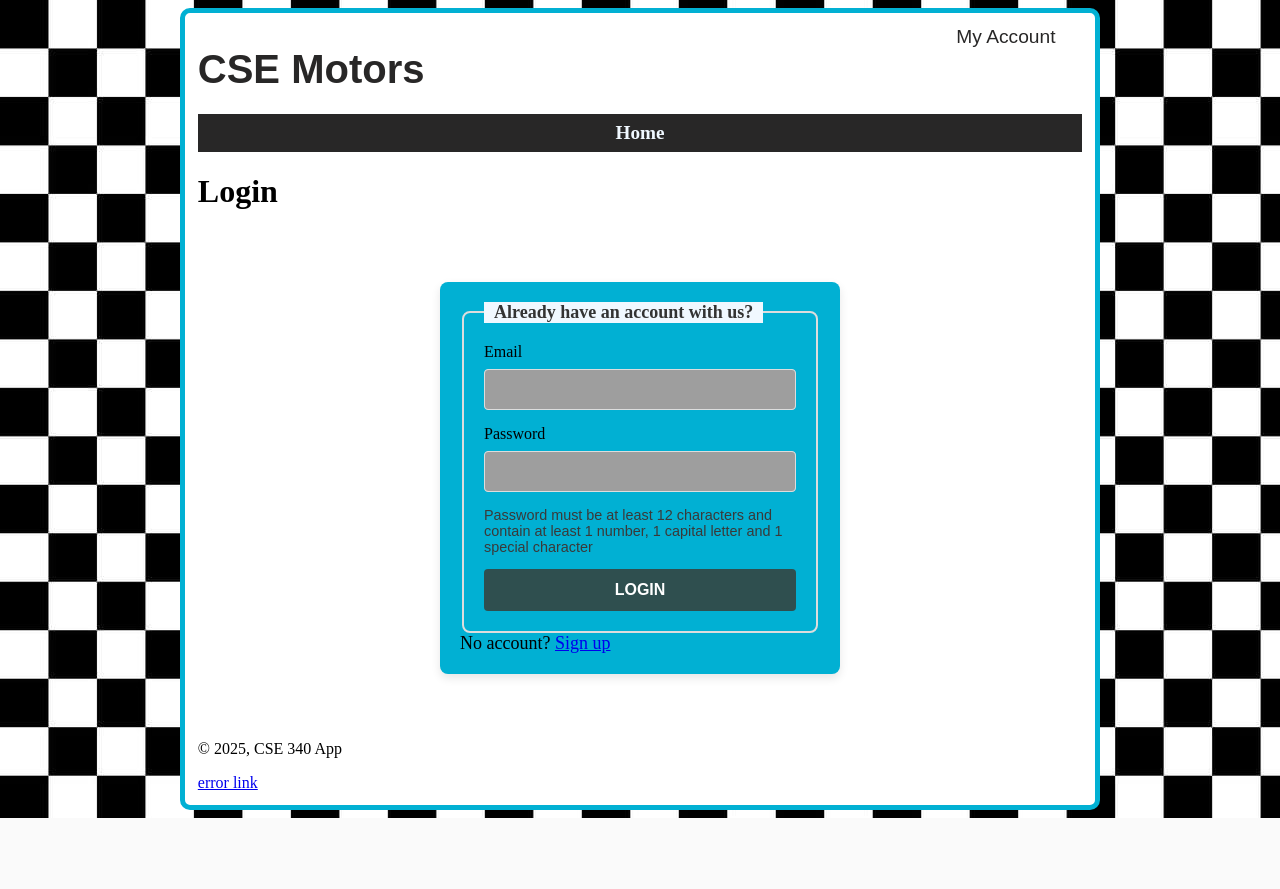
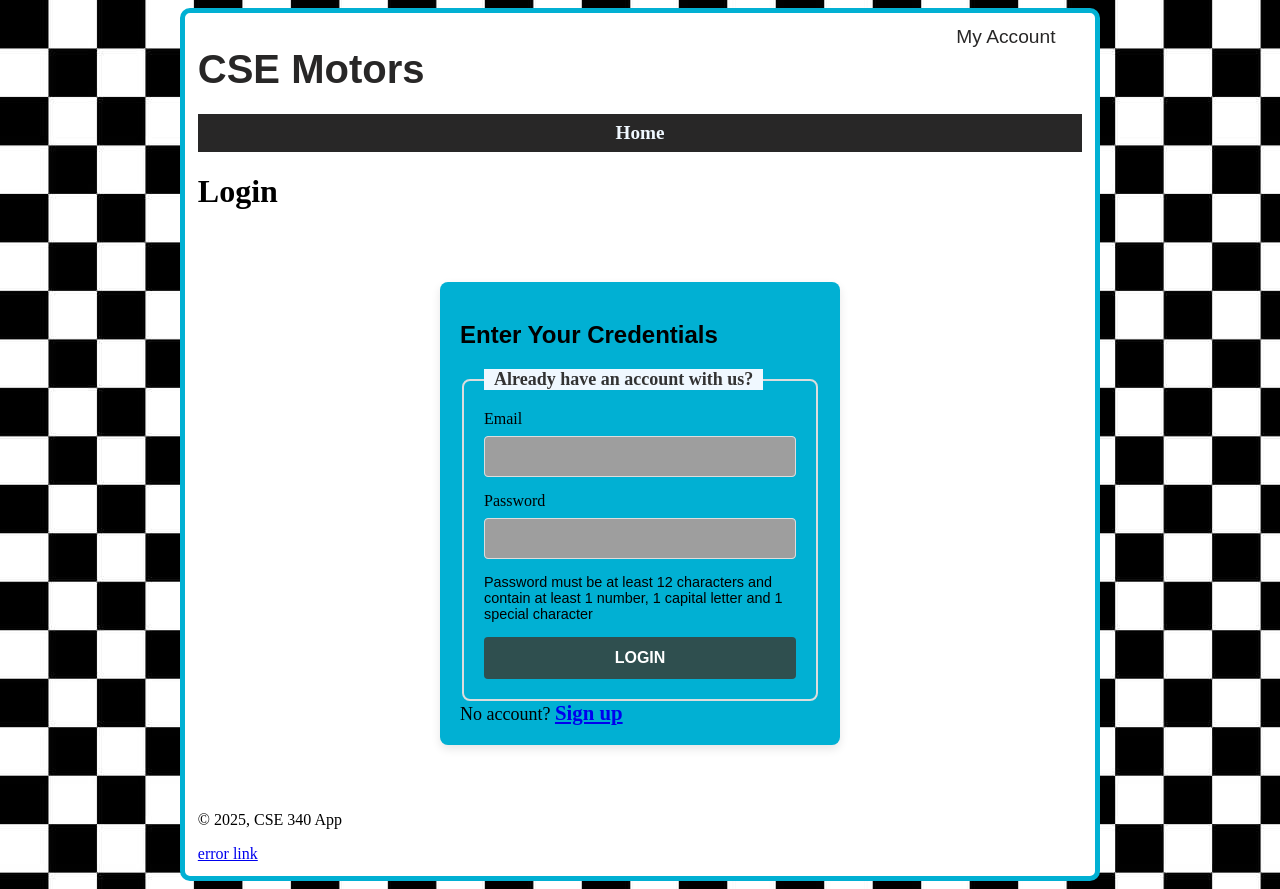
Before and after one commit to nhaingo/cse340project, a Node server app: page /account/login in a window 1280 px wide. Before the commit the page ends 818 px from the top, so only its background shows below. Run offline with Node 20, Linux system fonts and the light colour scheme; data that the repository does not hold is empty; some libraries are stand-ins or nearby versions; grey boxes are pictures that could not be loaded.

Commit message:
More change and commit for Frontend checklist

```diff
--- a/public/css/styles.css
+++ b/public/css/styles.css
@@ -601,7 +601,7 @@
 }
 /* Password notification*/
 .fineprint{
-  color:#3a3939;
+  color:black;
   margin-top: 0;
   font-size: 0.9rem;
   font-family: var(--body-font);
@@ -666,3 +666,9 @@
   font-family: var(--body-font);
   line-height: 1.8;
 }
+
+/*Sign up link*/
+#signup-link a{
+  font-size: 1.3rem;
+  font-weight: bold;
+}
--- a/views/account/login.ejs
+++ b/views/account/login.ejs
@@ -9,13 +9,14 @@
   <% } %>
 
 <section id="register-form">
+    <h2 style="font-size:1.5rem;font-weight:bold;">Enter Your Credentials</h2>
     <form id="loginForm" action="/account/login" method="post">
         <fieldset>
             <legend>Already have an account with us?</legend>
-            <label for="email">Email</label>
-            <input type="email" name="account_email" required value="<%= locals.account_email %>"></input>
-            <label>Password</label>
-            <input type="password" name="account_password" required pattern="^(?=.*[A-Z])(?=.*\d)(?=.*[^\w\s]).{12,}$"></input>
+            <label for="accountEmail">Email</label>
+            <input type="email" id="accountEmail" name="account_email" required value="<%= locals.account_email %>">
+            <label for="accountPassword">Password</label>
+            <input type="password" id="accountPassword" name="account_password" required pattern="^(?=.*[A-Z])(?=.*\d)(?=.*[^\w\s]).{12,}$">
             <p class="fineprint">Password must be at least 12 characters and contain at least 1 number, 1 capital letter and 1 special character</p>
 
             <button id="account-btn" type="submit">LOGIN</button>
--- a/views/account/register.ejs
+++ b/views/account/register.ejs
@@ -8,14 +8,14 @@
    </ul>
   <% } %>
 <section id="register-form">
+    <h2 style="font-size:1.5rem;font-weight:bold;"> All Fields Required</h2>
     <form id="registerForm" action="/account/register" method="post">
-        <p>All fields are required.</p>
         <fieldset>
             <legend>Create an Account</legend>
-            <label for="firstname">First Name</label>
+            <label for="accountFirstname">First Name</label>
             <input type="text" id="accountFirstname" name="account_firstname" required value="<%= locals.account_firstname %>" placeholder="e.g., John">
 
-            <label for="lastname">Last Name</label>
+            <label for="accountLastname">Last Name</label>
             <input type="text" id="accountLastname" name="account_lastname" required value="<%= locals.account_lastname %>" placeholder="e.g., Doe">
 
             <label for="email">Email Address</label>
```
